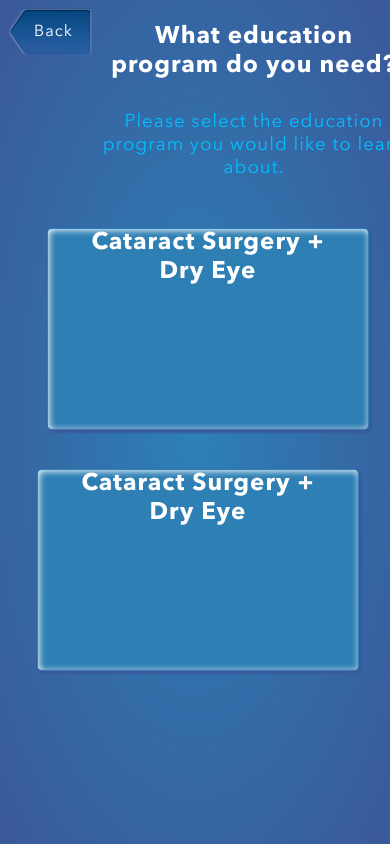
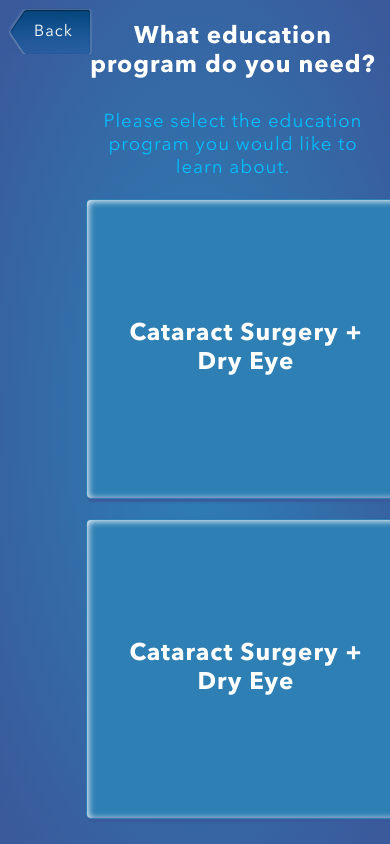
Before and after one commit to Carop13/Practice-3, a website: page app/program.html in a window 390 px wide. Shown: the top 844 px of the page. Drawn offline with Linux system fonts and the light colour scheme; files whose address does not match are found by name.

Commit message:
last changes

```diff
--- a/app/program.html
+++ b/app/program.html
@@ -7,14 +7,14 @@
     <header class="align-back-text">
       <div class="back">
         <img src="styles/images/back-button-sprite.png">
-        <a href="index.html" >Back</a>
+        <a href="index.html"> Back </a>
       </div>
       <div class="title-education">
         <h2 class="title">What education program do you need?</h2>
         <h3 class="text">Please select the education program you would like to learn about.</h3>
       </div>
     </header>
-    <section>
+    <section class="program-section">
       <div class="procedure-box">
         <h2> Cataract Surgery +  <br> Dry Eye </h2>
       </div>
--- a/app/styles/default.scss
+++ b/app/styles/default.scss
@@ -134,7 +134,7 @@ section{
   display: inline-block;
   position: relative;
   margin-left: 80px;
-  min-height: 200px;
+  min-height: 150px;
   .back{
     width: 80px;
     height: auto;
@@ -153,11 +153,11 @@ section{
     }
   }
   .title-education{
-    width: 80%;
+    width: calc(100% - 100px);
     overflow: inherit;
     text-align: center;
     text-shadow: #222;
-    margin-left: 10px;
+    padding-left: 10px;
     padding: 0;
     h2{
       font-family: 'Avenir Bold', sans-serif;
@@ -172,7 +172,7 @@ section{
     }
   }
 }
-section{
+section.program-section{
   width: 100%;
   text-align: center;
   color: white;
@@ -180,17 +180,19 @@ section{
   margin: 0;
   padding: 0;
   font-family: 'Avenir Bold', sans-serif;
+  box-sizing: border-box;
   font-weight: 500;
   .procedure-box:first-child{
-    margin-left: 10%;
-    margin-right: 5px;
+    margin-left: 5%;
+    //margin-right: 5px;
   }
   .procedure-box:last-child{
-    margin-right: 10%;
-    margin-left: 5px;
+    margin-right: 5%;
+    //margin-left: 5px;
     float: right;
   }
   .procedure-box{
+    box-sizing: border-box;
     border: 1px solid transparent;
     border-radius: 5px;
     background-color: #2D7FB4;
@@ -198,31 +200,64 @@ section{
     margin: 0;
     padding: 0;
     float: left;
-    height: 200px;
+    height: 300px;
     box-shadow:
       2px 2px 2px 1px #3A5A9C,
       inset  1px 1px 7px rgba(255, 255, 255, 1),
       inset  -1px -1px 1px #3A5A9C;
+    display: table;
     h2{
       width: 100%;
       height: 100%;
       margin: 0;
+      display: table-cell;
+      vertical-align: middle;
     }
   }
 }
 
-
-@media (max-width: 740px){
+@media (max-width: 940px){
   section {
     display: block;
     margin: 0 !important;
     padding: 0 !important;
     width: 100%;
     box-sizing: border-box;
-    .doctor-box, .procedure-box{
+    .doctor-box{
       width: 80%;
       min-width: 320px;
       margin: 5% 10%;
     }
+    .doctor-box:first-child{
+      margin-left: 10%;
+    }
+    .doctor-box:last-child{
+      float: left;
+      margin-left: 10%;
+      margin-top: 20px;
+    }
   }
 }
+
+@media (max-width: 740px){
+  section.program-section{
+    display: block;
+    margin: 0 !important;
+    padding: 0 !important;
+    width: 100%;
+    box-sizing: border-box;
+    .procedure-box{
+      width: 60%;
+      min-width: 320px;
+      margin: 0 20% 0 20%;
+    }
+    .procedure-box:first-child{
+      margin-left: 20%;
+    }
+    .procedure-box:last-child{
+      float: left;
+      margin-left: 20%;
+      margin-top: 20px;
+    }
+  }
+}
```
Also changed, not shown: app/styles/css/default.css, app/styles/default.css, 1 other file.
